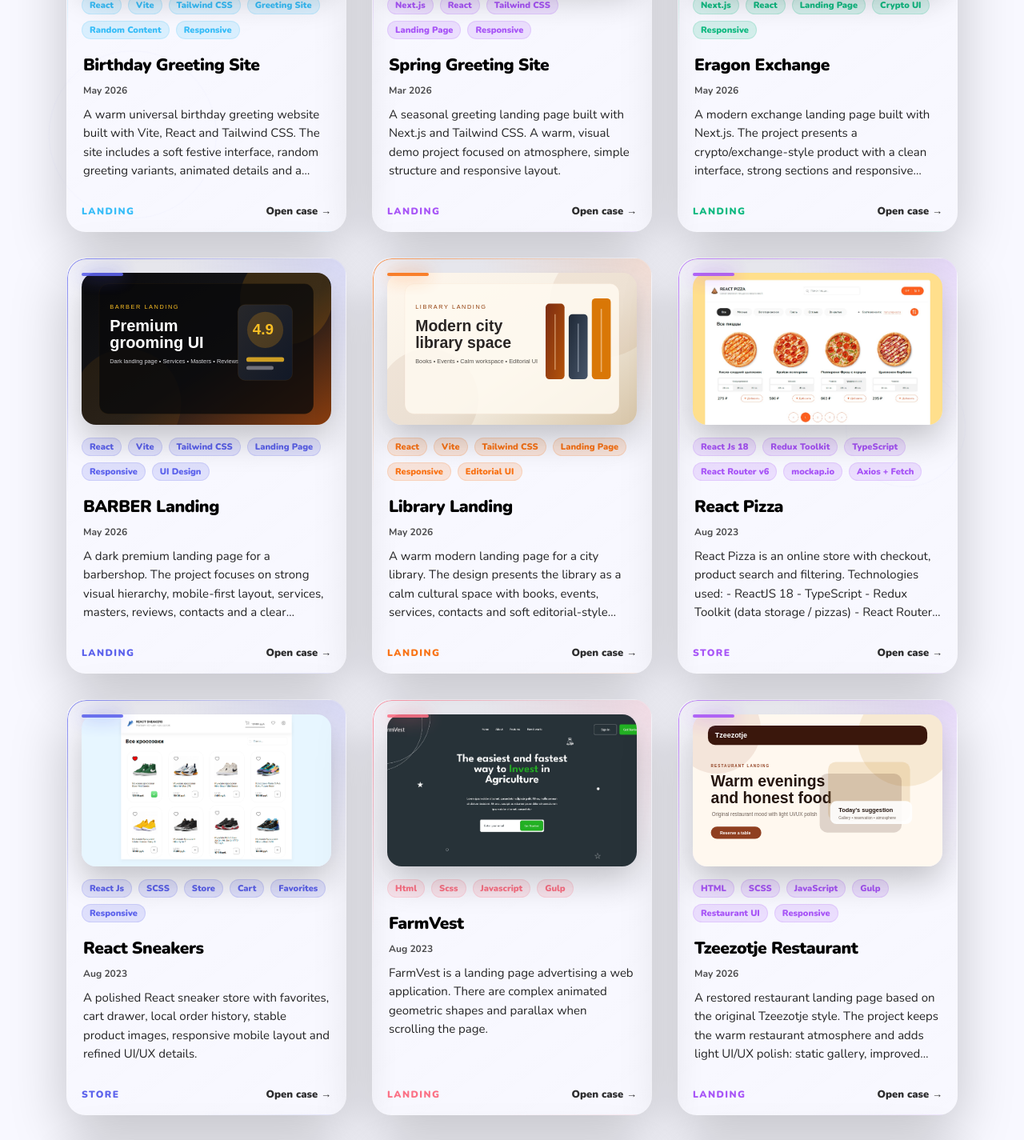
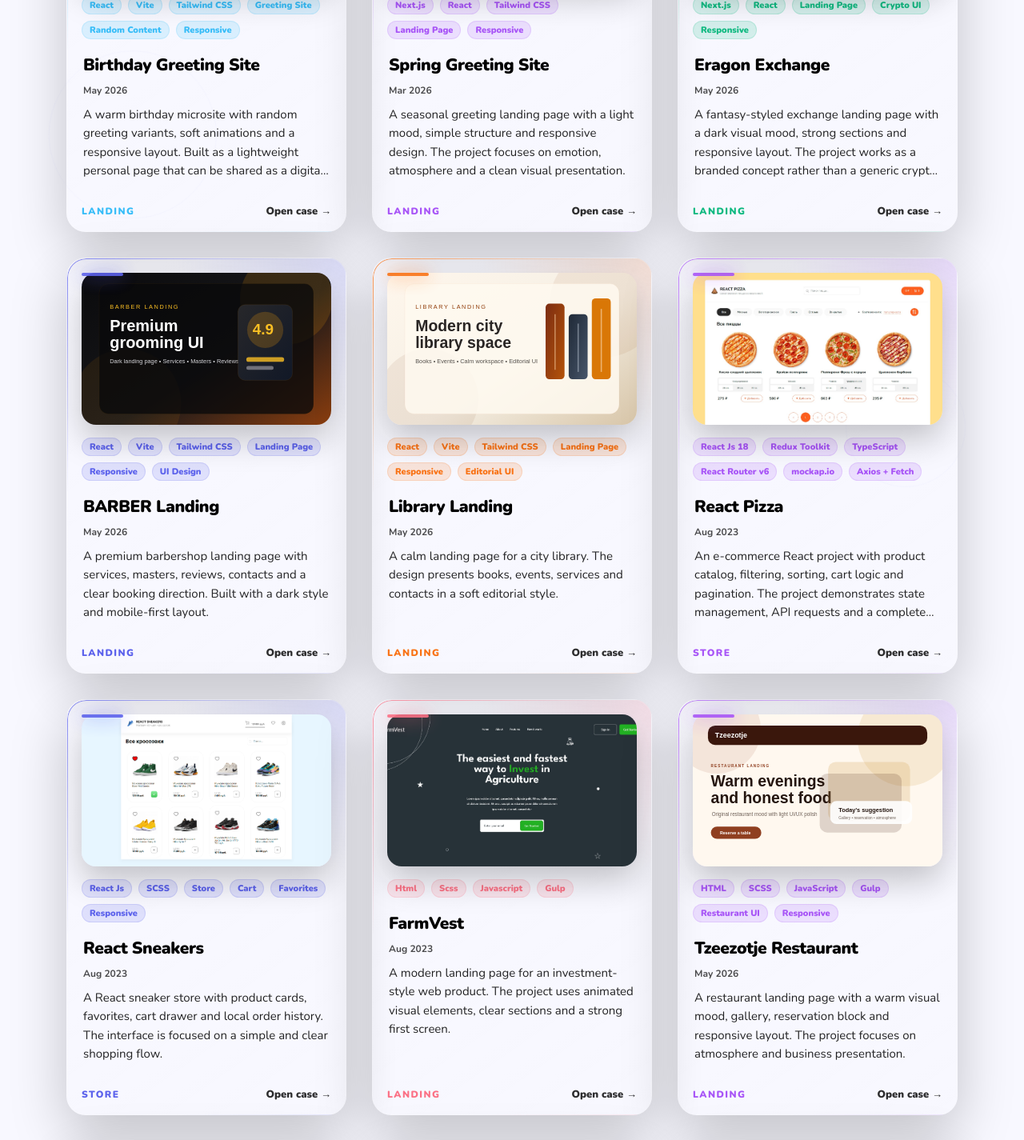
Before and after one commit to kenform/Portfolio, a React (Create React App) app: page /#/projects in a window 1280 px wide. Shown: the part 600-2025 px from the top of the page at 80% size. Built offline with nearby package versions, Linux system fonts and the light colour scheme.

Commit message:
Improve project case content

```diff
--- a/src/components/Cards/ProjectCards.jsx
+++ b/src/components/Cards/ProjectCards.jsx
@@ -184,6 +184,12 @@ const ProjectCards = ({ project, setOpenModal }) => {
 	const { t, i18n } = useTranslation();
 	const engLanguage = locales['en'].title;
 	const accent = getAccent(project);
+	const isEnglish = i18n.resolvedLanguage === engLanguage;
+	const categoryLabels = {
+		en: { store: 'Store', landing: 'Landing', other: 'Mini project' },
+		ru: { store: 'Магазин', landing: 'Лендинг', other: 'Мини-проект' },
+	};
+	const categoryLabel = categoryLabels[isEnglish ? 'en' : 'ru'][project.category] || project.category;
 
 	const openProject = () => {
 		setOpenModal({ state: true, project });
@@ -212,14 +218,14 @@ const ProjectCards = ({ project, setOpenModal }) => {
 
 			<Details className='project__color'>
 				<Title>{project.title}</Title>
-				<Date>{i18n.resolvedLanguage === engLanguage ? project?.dateEng : project?.dateRu}</Date>
+				<Date>{isEnglish ? project?.dateEng : project?.dateRu}</Date>
 				<Description>
-					{i18n.resolvedLanguage === engLanguage ? project?.descriptionEng : project?.descriptionRu}
+					{isEnglish ? project?.descriptionEng : project?.descriptionRu}
 				</Description>
 			</Details>
 
 			<CardFooter className='project__color'>
-				<Category>{project.category}</Category>
+				<Category>{categoryLabel}</Category>
 				<OpenHint>{t('labels.openCase')}</OpenHint>
 			</CardFooter>
 		</Card>
--- a/src/data/constants.js
+++ b/src/data/constants.js
@@ -103,10 +103,8 @@ export const projects = [
 		title: 'Birthday Greeting Site',
 		dateEng: 'May 2026',
 		dateRu: 'Май 2026',
-		descriptionEng:
-			'A warm universal birthday greeting website built with Vite, React and Tailwind CSS. The site includes a soft festive interface, random greeting variants, animated details and a neutral design that can be shared with anyone.',
-		descriptionRu:
-			'Тёплый универсальный сайт-поздравление с днём рождения на Vite, React и Tailwind CSS. В проекте есть мягкий праздничный интерфейс, случайные варианты поздравлений, анимированные детали и нейтральный дизайн, который можно отправить любому человеку.',
+		descriptionEng: "A warm birthday microsite with random greeting variants, soft animations and a responsive layout. Built as a lightweight personal page that can be shared as a digital greeting card.",
+		descriptionRu: "Тёплый сайт-поздравление с вариантами пожеланий, мягкими анимациями и адаптивной вёрсткой. Небольшая персональная страница, которую можно отправлять как цифровую открытку.",
 		image: 'projects/birthday-greeting-site.svg',
 		tags: ['React', 'Vite', 'Tailwind CSS', 'Greeting Site', 'Random Content', 'Responsive'],
 		category: 'landing',
@@ -118,10 +116,8 @@ export const projects = [
 		title: 'Spring Greeting Site',
 		dateEng: 'Mar 2026',
 		dateRu: 'Март 2026',
-		descriptionEng:
-			'A seasonal greeting landing page built with Next.js and Tailwind CSS. A warm, visual demo project focused on atmosphere, simple structure and responsive layout.',
-		descriptionRu:
-			'Сезонный поздравительный лендинг на Next.js и Tailwind CSS. Тёплый визуальный demo-проект с акцентом на атмосферу, простую структуру и адаптивную вёрстку.',
+		descriptionEng: "A seasonal greeting landing page with a light mood, simple structure and responsive design. The project focuses on emotion, atmosphere and a clean visual presentation.",
+		descriptionRu: "Сезонный поздравительный лендинг с лёгким настроением, простой структурой и адаптивным дизайном. Акцент сделан на эмоции, атмосферу и чистую визуальную подачу.",
 		image: 'projects/spring-greeting-site.svg',
 		tags: ['Next.js', 'React', 'Tailwind CSS', 'Landing Page', 'Responsive'],
 		category: 'landing',
@@ -133,10 +129,8 @@ export const projects = [
 		title: 'Eragon Exchange',
 		dateEng: 'May 2026',
 		dateRu: 'Май 2026',
-		descriptionEng:
-			'A modern exchange landing page built with Next.js. The project presents a crypto/exchange-style product with a clean interface, strong sections and responsive layout.',
-		descriptionRu:
-			'Современный лендинг обменного сервиса на Next.js. Проект показывает crypto/exchange-продукт с чистым интерфейсом, сильными секциями и адаптивной вёрсткой.',
+		descriptionEng: "A fantasy-styled exchange landing page with a dark visual mood, strong sections and responsive layout. The project works as a branded concept rather than a generic crypto page.",
+		descriptionRu: "Fantasy-лендинг обменного сервиса с тёмной атмосферой, сильными секциями и адаптивной вёрсткой. Проект выглядит как брендовый концепт, а не обычная crypto-страница.",
 		image: 'projects/eragon-exchange.svg',
 		tags: ['Next.js', 'React', 'Landing Page', 'Crypto UI', 'Responsive'],
 		category: 'landing',
@@ -149,10 +143,8 @@ export const projects = [
 		title: 'BARBER Landing',
 		dateEng: 'May 2026',
 		dateRu: 'Май 2026',
-		descriptionEng:
-			'A dark premium landing page for a barbershop. The project focuses on strong visual hierarchy, mobile-first layout, services, masters, reviews, contacts and a clear booking flow.',
-		descriptionRu:
-			'Тёмный премиальный лендинг для барбершопа. В проекте сделан акцент на сильную визуальную иерархию, адаптивную mobile-first вёрстку, услуги, мастеров, отзывы, контакты и понятный путь к записи.',
+		descriptionEng: "A premium barbershop landing page with services, masters, reviews, contacts and a clear booking direction. Built with a dark style and mobile-first layout.",
+		descriptionRu: "Премиальный лендинг для барбершопа с услугами, мастерами, отзывами, контактами и понятным направлением к записи. Сделан в тёмном стиле с mobile-first подходом.",
 		image: 'projects/barbershop-landing.svg',
 		tags: ['React', 'Vite', 'Tailwind CSS', 'Landing Page', 'Responsive', 'UI Design'],
 		category: 'landing',
@@ -164,10 +156,8 @@ export const projects = [
 		title: 'Library Landing',
 		dateEng: 'May 2026',
 		dateRu: 'Май 2026',
-		descriptionEng:
-			'A warm modern landing page for a city library. The design presents the library as a calm cultural space with books, events, services, contacts and soft editorial-style visuals.',
-		descriptionRu:
-			'Светлый современный лендинг для городской библиотеки. Дизайн показывает библиотеку как спокойное культурное пространство с книгами, событиями, услугами, контактами и мягкой editorial-подачей.',
+		descriptionEng: "A calm landing page for a city library. The design presents books, events, services and contacts in a soft editorial style.",
+		descriptionRu: "Спокойный лендинг для городской библиотеки. Дизайн показывает книги, события, услуги и контакты в мягкой editorial-подаче.",
 		image: 'projects/library-landing.svg',
 		tags: ['React', 'Vite', 'Tailwind CSS', 'Landing Page', 'Responsive', 'Editorial UI'],
 		category: 'landing',
@@ -180,10 +170,8 @@ export const projects = [
 		title: 'React Pizza',
 		dateEng: 'Aug 2023',
 		dateRu: 'Авг 2023',
-		descriptionEng:
-			"React Pizza is an online store with checkout, product search and filtering. Technologies used: - ReactJS 18 - TypeScript - Redux Toolkit (data storage / pizzas) - React Router v6 (navigation) - Axios + Fetch (sending request to backend) - React Hooks - Prettier (code formatting) - CSS-Modules / SCSS (styling) - React Content Loader (skeleton) - React Pagination - Lodash.Debounce - Code Splitting, React Loadable, useWhyDidYouUpdate'",
-		descriptionRu:
-			'React Pizza - это интернет-магазин с кассой, поиском и фильтрацией товаров. Используемые технологии: - ReactJS 18 - TypeScript - Redux Toolkit (хранение данных / пиццы) - React Router v6 (навигация) - Axios + Fetch (отправка запроса на бэкенд) - React Hooks - Prettier (форматирование кода) - CSS-модули / SCSS (стилизация) - React Content Loader (скелет) - React Pagination - Lodash.Debounce - разделение кода, React Loadable, useWhyDidYouUpdate',
+		descriptionEng: "An e-commerce React project with product catalog, filtering, sorting, cart logic and pagination. The project demonstrates state management, API requests and a complete store-like user flow.",
+		descriptionRu: "React e-commerce проект с каталогом товаров, фильтрацией, сортировкой, корзиной и пагинацией. Проект показывает работу со state management, запросами к API и полноценным пользовательским сценарием магазина.",
 		image: 'projects/07.jpg',
 		tags: [
 			'React Js 18',
@@ -204,10 +192,8 @@ export const projects = [
 		title: 'React Sneakers',
 		dateEng: 'Aug 2023',
 		dateRu: 'Авг 2023',
-		descriptionEng:
-			'A polished React sneaker store with favorites, cart drawer, local order history, stable product images, responsive mobile layout and refined UI/UX details.',
-		descriptionRu:
-			'Обновлённый React-магазин кроссовок с избранным, корзиной, локальной историей заказов, стабильными изображениями, адаптивной мобильной вёрсткой и улучшенным UI/UX.',
+		descriptionEng: "A React sneaker store with product cards, favorites, cart drawer and local order history. The interface is focused on a simple and clear shopping flow.",
+		descriptionRu: "React-магазин кроссовок с карточками товаров, избранным, корзиной и локальной историей заказов. Интерфейс сфокусирован на простом и понятном сценарии покупки.",
 		image: 'projects/01.jpg',
 		tags: ['React Js', 'SCSS', 'Store', 'Cart', 'Favorites', 'Responsive', 'UI/UX Polish'],
 		category: 'store',
@@ -219,10 +205,8 @@ export const projects = [
 		title: 'FarmVest',
 		dateEng: 'Aug 2023',
 		dateRu: 'Авг 2023',
-		descriptionEng:
-			'FarmVest is a landing page advertising a web application. There are complex animated geometric shapes and parallax when scrolling the page.',
-		descriptionRu:
-			'FarmVest - это лендинг, рекламирующий веб-приложение. На странице присутствуют сложные анимированные геометрические фигуры и параллакс при прокрутке страницы.',
+		descriptionEng: "A modern landing page for an investment-style web product. The project uses animated visual elements, clear sections and a strong first screen.",
+		descriptionRu: "Современный лендинг для investment-style веб-продукта. В проекте используются анимированные визуальные элементы, понятные секции и сильный первый экран.",
 		image: 'projects/02.jpg',
 		tags: ['Html', 'Scss', 'Javascript', 'Gulp'],
 		category: 'landing',
@@ -248,10 +232,8 @@ export const projects = [
 		title: 'Tzeezotje Restaurant',
 		dateEng: 'May 2026',
 		dateRu: 'Май 2026',
-		descriptionEng:
-			'A restored restaurant landing page based on the original Tzeezotje style. The project keeps the warm restaurant atmosphere and adds light UI/UX polish: static gallery, improved reservation block, mobile sticky booking button, subtle background shapes and better responsive behavior.',
-		descriptionRu:
-			'Отреставрированный ресторанный лендинг на основе оригинального стиля Tzeezotje. Проект сохраняет тёплую атмосферу ресторана и добавляет аккуратный UI/UX-polish: статичную галерею, улучшенный блок бронирования, мобильную sticky-кнопку записи, лёгкие фоновые фигуры и более удобную адаптивность.',
+		descriptionEng: "A restaurant landing page with a warm visual mood, gallery, reservation block and responsive layout. The project focuses on atmosphere and business presentation.",
+		descriptionRu: "Ресторанный лендинг с тёплой визуальной атмосферой, галереей, блоком бронирования и адаптивной вёрсткой. Проект сфокусирован на настроении и презентации бизнеса.",
 		image: 'projects/tzeezotje-restaurant.svg',
 		tags: ['HTML', 'SCSS', 'JavaScript', 'Gulp', 'Restaurant UI', 'Responsive', 'UI/UX Polish'],
 		category: 'landing',
@@ -263,10 +245,8 @@ export const projects = [
 		title: 'Biysk',
 		dateEng: 'Sept 2023',
 		dateRu: 'Сент 2023',
-		descriptionEng:
-			'Biysk is a landing page promoting a city "Biys. When you click on the slider image, a modal window is displayed. Swiper library is used for the slider',
-		descriptionRu:
-			'Бийск - это лендинг, рекламирующая город Бийск. При нажатии на изображение слайдера отображается модальное окно. Для слайдера используется библиотека Swiper',
+		descriptionEng: "A promotional landing page about the city of Biysk with a visual first screen, slider and modal interactions. Built with HTML, SCSS, JavaScript and Gulp.",
+		descriptionRu: "Промо-лендинг о городе Бийск с визуальным первым экраном, слайдером и модальными окнами. Сделан на HTML, SCSS, JavaScript и Gulp.",
 		image: 'projects/08.jpg',
 		tags: ['Html', 'Scss', 'Javascript', 'Gulp', 'Swiper'],
 		category: 'landing',
@@ -279,10 +259,8 @@ export const projects = [
 		title: 'Britlex',
 		dateEng: 'Mar 2022',
 		dateRu: 'Март 2022',
-		descriptionEng:
-			'Britlex is a simple landing page promoting a language school. There is animation of elements appearing when scrolling.',
-		descriptionRu:
-			'Britlex - это лендинг, рекламирующая языковую школу. Имеется анимация появления элементов при прокрутке.',
+		descriptionEng: "A clean educational landing page for a language school. The project includes a classic landing structure, responsive layout and scroll animations.",
+		descriptionRu: "Аккуратный образовательный лендинг для языковой школы. В проекте есть классическая структура лендинга, адаптивная вёрстка и анимации при прокрутке.",
 		image: 'projects/04.jpg',
 		tags: ['Html', 'Scss', 'Javascript', 'Gulp'],
 		category: 'landing',
@@ -294,10 +272,8 @@ export const projects = [
 		title: 'VitaPulse Clinic',
 		dateEng: 'May 2026',
 		dateRu: 'Май 2026',
-		descriptionEng:
-			'A redesigned multi-page medical clinic website with a calm visual style, responsive mobile-first layout, service pages, price list, doctors, contacts and refined UI/UX.',
-		descriptionRu:
-			'Обновлённый многостраничный сайт медицинской клиники VitaPulse со спокойным визуальным стилем, адаптивной mobile-first вёрсткой, страницами услуг, прайсом, врачами, контактами и улучшенным UI/UX.',
+		descriptionEng: "A multi-page clinic website with a calm medical visual style, service pages, price list, doctors and contacts. This is based on the real Fagot client project.",
+		descriptionRu: "Многостраничный сайт клиники со спокойным медицинским стилем, страницами услуг, прайсом, врачами и контактами. Основан на реальном заказном проекте Fagot.",
 		image: 'projects/vitapulse-clinic.svg',
 		tags: ['HTML', 'CSS', 'JavaScript', 'Medical UI', 'Responsive', 'UI/UX Polish'],
 		category: 'landing',
@@ -309,10 +285,8 @@ export const projects = [
 		title: 'Quiz',
 		dateEng: 'Oct 2023',
 		dateRu: 'Окт 2023',
-		descriptionEng:
-			'A quiz site is a way of attracting potential customers through quizzes, tests or surveys. A quiz is a small website where user interaction takes place in the form of a game.',
-		descriptionRu:
-			'Квиз-сайт — это способ привлечения потенциальных клиентов с помощью викторин, тестирования или опросов. Квиз представляет собой небольшой сайт, где в форме игры происходит взаимодействие с пользователем.',
+		descriptionEng: "A small React quiz app that demonstrates basic interaction, user choice logic and state updates.",
+		descriptionRu: "Небольшое React-приложение с квизом, которое показывает базовую интерактивность, логику выбора и обновление состояния.",
 		image: 'projects/09.jpg',
 		tags: ['Html', 'Scss', 'Javascript', 'React'],
 		category: 'other',
@@ -324,10 +298,8 @@ export const projects = [
 		title: 'Modal',
 		dateEng: 'Oct 2023',
 		dateRu: 'Окт 2023',
-		descriptionEng:
-			'A modal window in a graphical user interface is a window that blocks the user from working with the parent application until the user closes the window.',
-		descriptionRu:
-			'Модальное окно в графическом интерфейсе пользователя — окно, которое блокирует работу пользователя с родительским приложением до тех пор, пока пользователь это окно не закроет.',
+		descriptionEng: "A compact UI component demo showing modal opening, closing and state control.",
+		descriptionRu: "Компактный UI-demo проект с открытием, закрытием и управлением состоянием модального окна.",
 		image: 'projects/10.jpg',
 		tags: ['Html', 'Scss', 'Javascript', 'React'],
 		category: 'other',
@@ -339,10 +311,8 @@ export const projects = [
 		title: 'Counter',
 		dateEng: 'Oct 2023',
 		dateRu: 'Окт 2023',
-		descriptionEng:
-			'In website building, counters are used to keep track of the number and behavior of visitors.',
-		descriptionRu:
-			'В сайтостроении счетчики используются для учета количества и поведения посетителей.',
+		descriptionEng: "A minimal React counter project focused on basic state logic.",
+		descriptionRu: "Минимальный React-счётчик для демонстрации базовой работы с состоянием.",
 		image: 'projects/11.jpg',
 		tags: ['Html', 'Scss', 'Javascript', 'React'],
 		category: 'other',
@@ -354,10 +324,8 @@ export const projects = [
 		title: 'Users',
 		dateEng: 'Oct 2023',
 		dateRu: 'Окт 2023',
-		descriptionEng:
-			'Working with useEffect hook. Sending a request to the backend using fetch and rendering that data .Skeleton using react-content-loader library. Searching for users. Render a list of users. Adding/removing users from the invitation array. Displaying content loading information',
-		descriptionRu:
-			'Работа с хуком useEffect. Отправка запроса на бэкенд с помощью fetch и рендер этих данных .Скелетон с помощью библиотеки react-content-loader. Поиск пользователей. Рендер списка пользователей. Добавление/удаление пользователей из массива приглашений. Отображение информации о загрузке контента',
+		descriptionEng: "A small React app for loading, displaying and filtering user data.",
+		descriptionRu: "Небольшое React-приложение для загрузки, отображения и фильтрации данных пользователей.",
 		image: 'projects/12.jpg',
 		tags: ['Html', 'Scss', 'Javascript', 'React'],
 		category: 'other',
@@ -369,10 +337,8 @@ export const projects = [
 		title: 'currency-convertor',
 		dateEng: 'Oct 2023',
 		dateRu: 'Окт 2023',
-		descriptionEng:
-			'Working with useEffect hook. Getting a list of currency rates from a separate API (axios) Convert one currency to another and vice versa (without backend)',
-		descriptionRu:
-			'Работа с хуком useEffect. Получение списка курса валют из отдельного API (axios) Конвертация одной валюты в другую и наоборот (без бэкенда)',
+		descriptionEng: "A practical currency converter mini app with API data and conversion logic.",
+		descriptionRu: "Практичный мини-проект конвертера валют с данными из API и логикой пересчёта.",
 		image: 'projects/13.jpg',
 		tags: ['Html', 'Scss', 'Javascript', 'React'],
 		category: 'other',
```
Also changed, not shown: src/components/ProjectDetails/ProjectDetails.jsx (+7 -7 lines).
